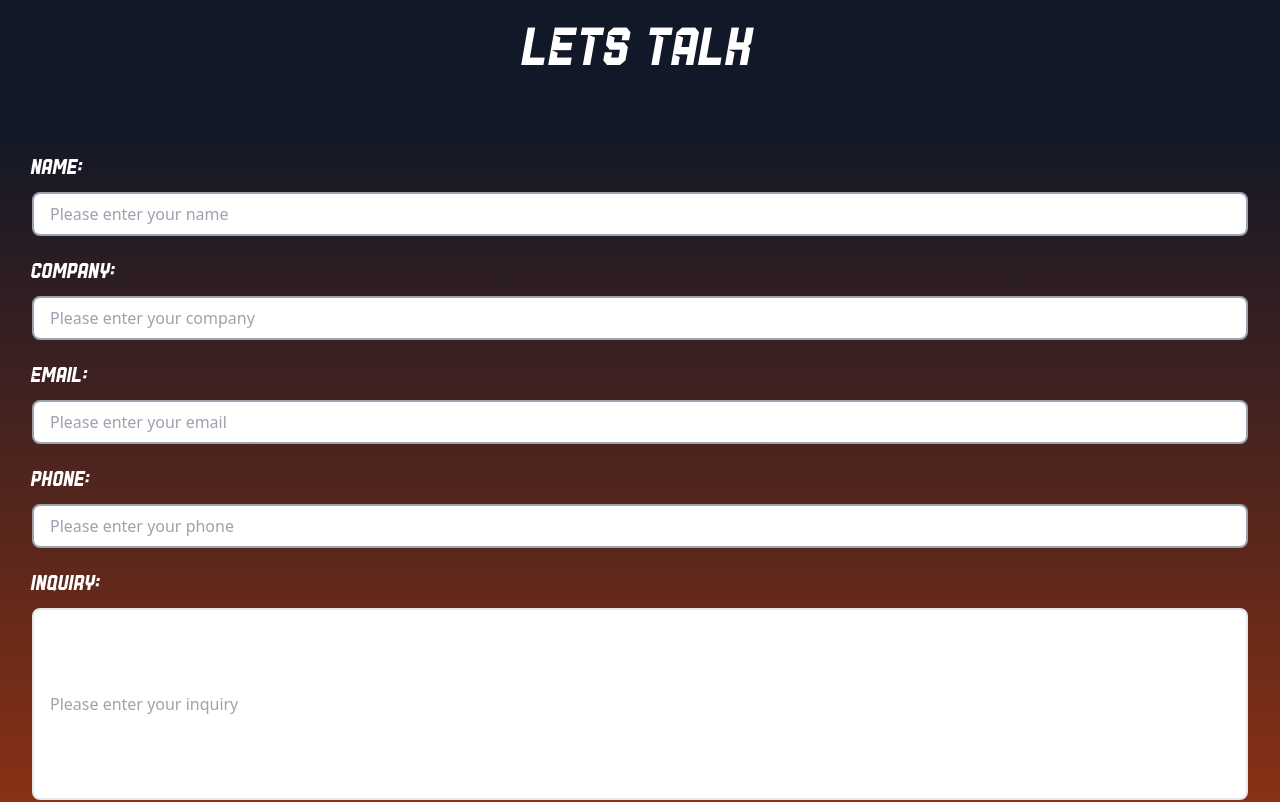
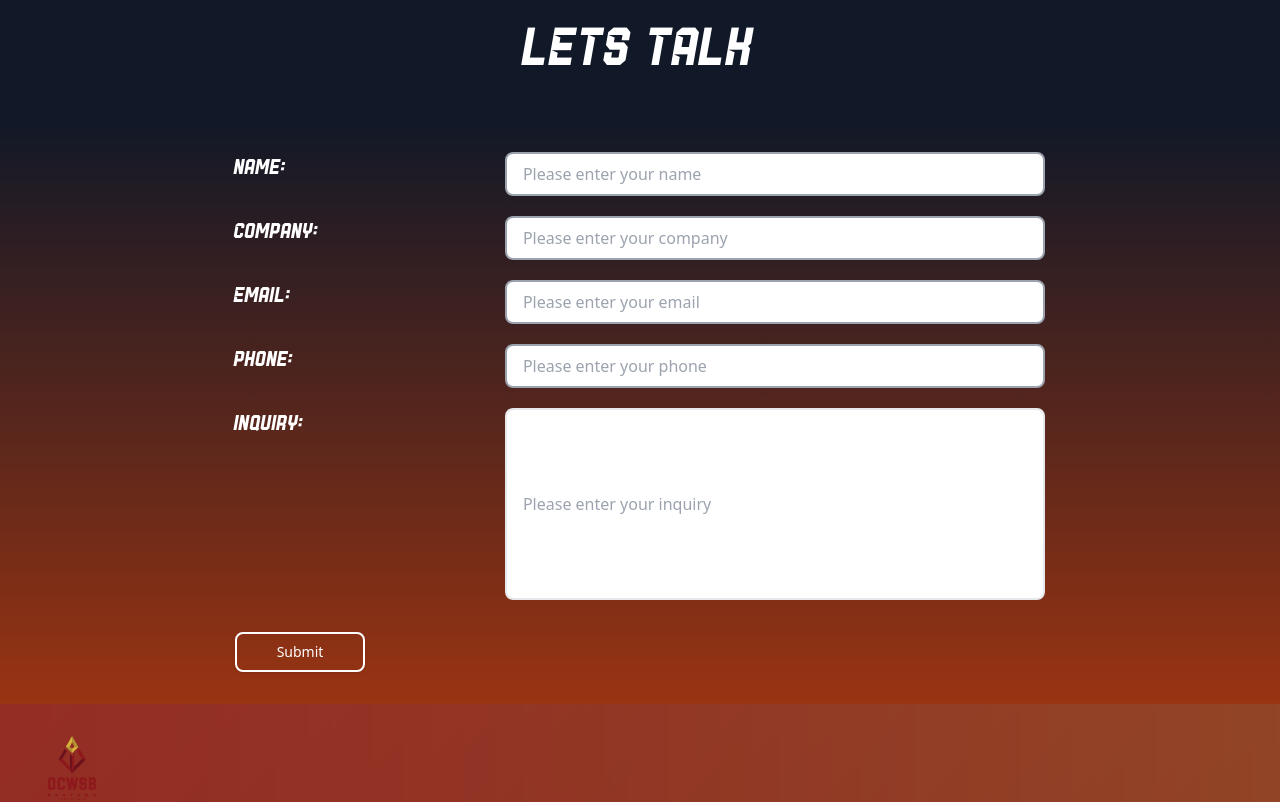
Before and after one commit to fandikaikhsan/ocwsb, a Next.js app: page / in a window 1280 px wide. Shown: the part 2440-3242 px from the top of the page. Built offline with nearby package versions, Linux system fonts and the light colour scheme.

Commit message:
feat: add desktop footer component

```diff
--- /dev/null
+++ b/src/components/containers/DesktopFormSection.tsx
@@ -0,0 +1,200 @@
+import React, { FC } from "react"
+import { useForm, SubmitHandler } from "react-hook-form"
+import yupResolver from "@hookform/resolvers/yup"
+import * as yup from "yup"
+
+type UserSubmitForm = {
+  name: string
+  company: string
+  email: string
+  phone: string
+  password: string
+  inquiry: string
+}
+
+const DesktopFormSection = () => {
+  const schema = yup.object().shape({
+    name: yup.string().required().min(3),
+    company: yup.string(),
+    email: yup.string().email().required(),
+    phone: yup.string(),
+    password: yup.string().required().min(6),
+    inquiry: yup.string(),
+  })
+
+  const {
+    register,
+    handleSubmit,
+    watch,
+    formState: { errors },
+  } = useForm<UserSubmitForm>({
+    mode: "onBlur",
+    // resolver: yupResolver(schema),
+  })
+
+  const onSubmit: SubmitHandler<UserSubmitForm> = (data: any) =>
+    console.log(data)
+
+  const handleSubmitData = (data: any) => {
+    // handle submitting the form
+    console.log(data)
+  }
+
+  return (
+    <>
+      <div className=" p-8 bg-gradient-to-b from-gray-900 to-orange-800">
+        <div className="w-2/3 mx-auto">
+          <form onSubmit={handleSubmit(onSubmit)}>
+            <div className="mb-5 flex flex-row justify-between content-between">
+              <label
+                htmlFor="name"
+                className={`block text-2xl font-maqin mb-2 ${
+                  errors.name ? "text-red-400" : "text-white"
+                }`}
+              >
+                Name:
+              </label>
+              <input
+                {...register("name")}
+                type="text"
+                name="name"
+                id="name"
+                placeholder="Please enter your name"
+                className={` w-2/3  bg-white rounded-lg border-2 py-2 px-4  placeholder-gray-400  ${
+                  errors.name
+                    ? "text-red-300 border-red-400"
+                    : "text-black border-gray-400"
+                }`}
+                // ref={register}
+              />
+              {errors.name && (
+                <p className="text-red-500 text-sm mt-2">
+                  A valid name is required.
+                </p>
+              )}
+            </div>
+
+            <div className="mb-5 flex flex-row justify-between content-between">
+              <label
+                htmlFor="company"
+                className={`block text-2xl font-maqin mb-2 ${
+                  errors.company ? "text-red-400" : "text-white"
+                }`}
+              >
+                Company:
+              </label>
+              <input
+                {...register("company")}
+                type="text"
+                name="company"
+                id="company"
+                placeholder="Please enter your company"
+                className={`w-2/3 block  bg-white rounded-lg border-2 py-2 px-4  placeholder-gray-400  ${
+                  errors.company
+                    ? "text-red-300 border-red-400"
+                    : "text-black border-gray-400"
+                }`}
+                // ref={register}
+              />
+              {errors.company && (
+                <p className="text-red-500 text-sm mt-2">
+                  A valid company is required.
+                </p>
+              )}
+            </div>
+
+            <div className="mb-5 flex flex-row justify-between content-between">
+              <label
+                htmlFor="email"
+                className={`block text-2xl font-maqin mb-2 ${
+                  errors.email ? "text-red-400" : "text-white"
+                }`}
+              >
+                Email:
+              </label>
+              <input
+                {...register("email")}
+                type="text"
+                name="email"
+                id="email"
+                placeholder="Please enter your email"
+                className={`block w-2/3  bg-white rounded-lg border-2 py-2 px-4  placeholder-gray-400  ${
+                  errors.email
+                    ? "text-red-300 border-red-400"
+                    : "text-black border-gray-400"
+                }`}
+                // ref={register}
+              />
+              {errors.email && (
+                <p className="text-red-500 text-sm mt-2">
+                  A valid email is required.
+                </p>
+              )}
+            </div>
+
+            <div className="mb-5 flex flex-row justify-between content-between">
+              <label
+                htmlFor="phone"
+                className={`block text-2xl font-maqin mb-2 ${
+                  errors.email ? "text-red-400" : "text-white"
+                }`}
+              >
+                Phone:
+              </label>
+              <input
+                {...register("phone")}
+                type="text"
+                name="phone"
+                id="phone"
+                placeholder="Please enter your phone"
+                className={`block w-2/3  bg-white rounded-lg border-2 py-2 px-4  placeholder-gray-400  ${
+                  errors.phone
+                    ? "text-red-300 border-red-400"
+                    : "text-black border-gray-400"
+                }`}
+                // ref={register}
+              />
+              {errors.phone && (
+                <p className="text-red-500 text-sm mt-2">
+                  A valid phone is required.
+                </p>
+              )}
+            </div>
+
+            <div className="mb-8 flex flex-row justify-between content-between">
+              <label
+                htmlFor="inquiry"
+                className={`block text-2xl font-maqin mb-2 ${
+                  errors.inquiry ? "text-red-400" : "text-white"
+                }`}
+              >
+                Inquiry:
+              </label>
+              <input
+                {...register("inquiry")}
+                type="text"
+                name="inquiry"
+                id="inquiry"
+                placeholder="Please enter your inquiry"
+                className={`block w-2/3 resize-y bg-white rounded-lg border-2 py-2 h-48 px-4 text-black placeholder-gray-400 ${
+                  errors.inquiry ? "border-red-400" : "text-black"
+                }`}
+                // ref={register()}
+              />
+              {errors.password && (
+                <p className="text-red-500 text-sm mt-2">
+                  Your password is required.
+                </p>
+              )}
+            </div>
+            <button className="bg-transparent hover:bg-orange-700 border-white border-2 text-white rounded-lg shadow py-2 px-10 text-sm">
+              Submit
+            </button>
+          </form>
+        </div>
+      </div>
+    </>
+  )
+}
+
+export default DesktopFormSection
--- a/src/components/containers/FooterSection.tsx
+++ b/src/components/containers/FooterSection.tsx
@@ -4,7 +4,7 @@ const FooterSection = () => {
   return (
     <footer className=" bg-footer-pattern py-8">
       <div className="hidden md:block mx-auto lg:px-12 text-white">
-        <div className="flex items-center flex-shrink-0 text-white mr-6">
+        <div className="flex items-center flex-shrink-0 text-white mr-6 md:mr-0">
           <a href="#">
             <img
               src="ocwsb-logo.png"
--- a/src/components/containers/ProductCardSlider.tsx
+++ b/src/components/containers/ProductCardSlider.tsx
@@ -26,7 +26,7 @@ const ServiceCardSlider: FC<ProductCardSliderProps> = ({ products }) => {
   return (
     <Swiper
       // install Swiper modules
-      modules={[Navigation, Scrollbar, A11y]}
+      modules={[Navigation, A11y]}
       spaceBetween={10}
       slidesPerView={2}
       navigation
--- a/src/components/containers/index.ts
+++ b/src/components/containers/index.ts
@@ -4,3 +4,4 @@ export * from "./BannerCardSlider"
 export * from "./FooterSection"
 export * from "./ServiceModal"
 export * from "./FormSection"
+export * from "./DesktopFormSection"
--- a/src/pages/index.tsx
+++ b/src/pages/index.tsx
@@ -9,6 +9,7 @@ import BannerCardSlider from "@/components/containers/BannerCardSlider"
 import FooterSection from "@/components/containers/FooterSection"
 import ProductAccordion from "@/components/layouts/ProductAccordion"
 import FormSection from "@/components/containers/FormSection"
+import DesktopFormSection from "@/components/containers/DesktopFormSection"
 
 // const inter = Inter({ subsets: ["latin"] })
 
@@ -34,7 +35,7 @@ export default function Home() {
   return (
     <>
       <Navbar />
-      <div className="bg-gray-900 pt-24 md:pb-24">
+      <div className="bg-gray-900 pt-24">
         <div className=" mb-12">
           <BannerCardSlider contents={contents} />
         </div>
@@ -42,7 +43,7 @@ export default function Home() {
           <div className=" font-maqin text-4xl md:text-6xl mb-10 text-white text-center">
             OUR SERVICES
           </div>
-          <div className="ml-6">
+          <div className="ml-6 md:ml-10">
             <ServiceCardSlider services={dummy} />
           </div>
         </div>
@@ -50,7 +51,7 @@ export default function Home() {
           <div className="font-maqin text-4xl md:text-6xl mb-6 md:mb-10 text-white text-center">
             OUR PRODUCTS
           </div>
-          <div className="hidden md:block">
+          <div className="hidden md:block mx-10">
             <ProductSlider products={products} />
           </div>
           <div className="md:hidden m-4 flex flex-col gap-4">
@@ -61,12 +62,15 @@ export default function Home() {
           <div className="font-maqin text-4xl md:text-6xl mt-16 md:mb-10 text-white text-center">
             LETS TALK
           </div>
-          <div className="">
+          <div className="md:hidden">
             <FormSection />
           </div>
+          <div className="sm:hidden md:block">
+            <DesktopFormSection />
+          </div>
         </div>
-        <FooterSection />
       </div>
+      <FooterSection />
     </>
   )
 }
```
